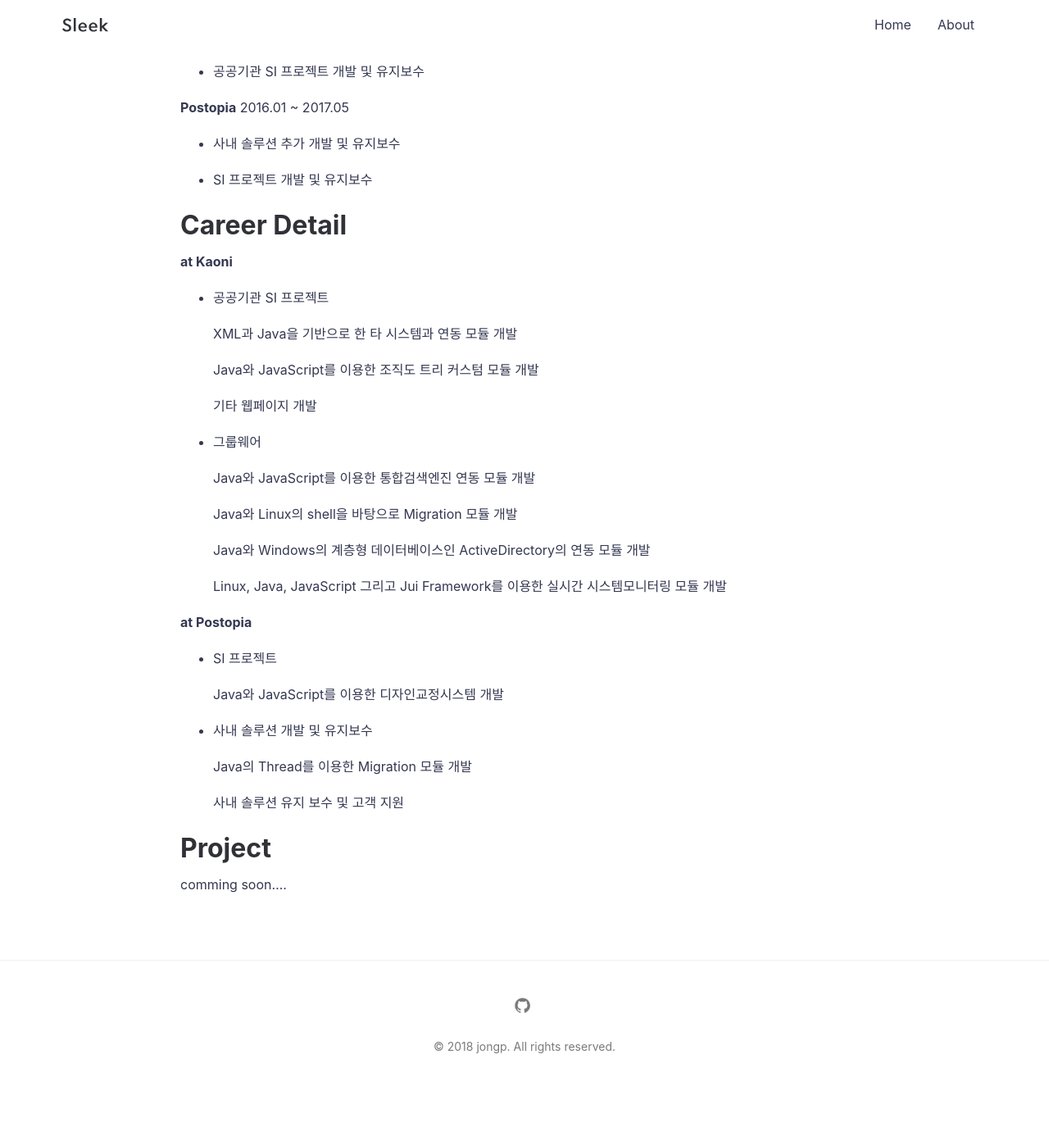
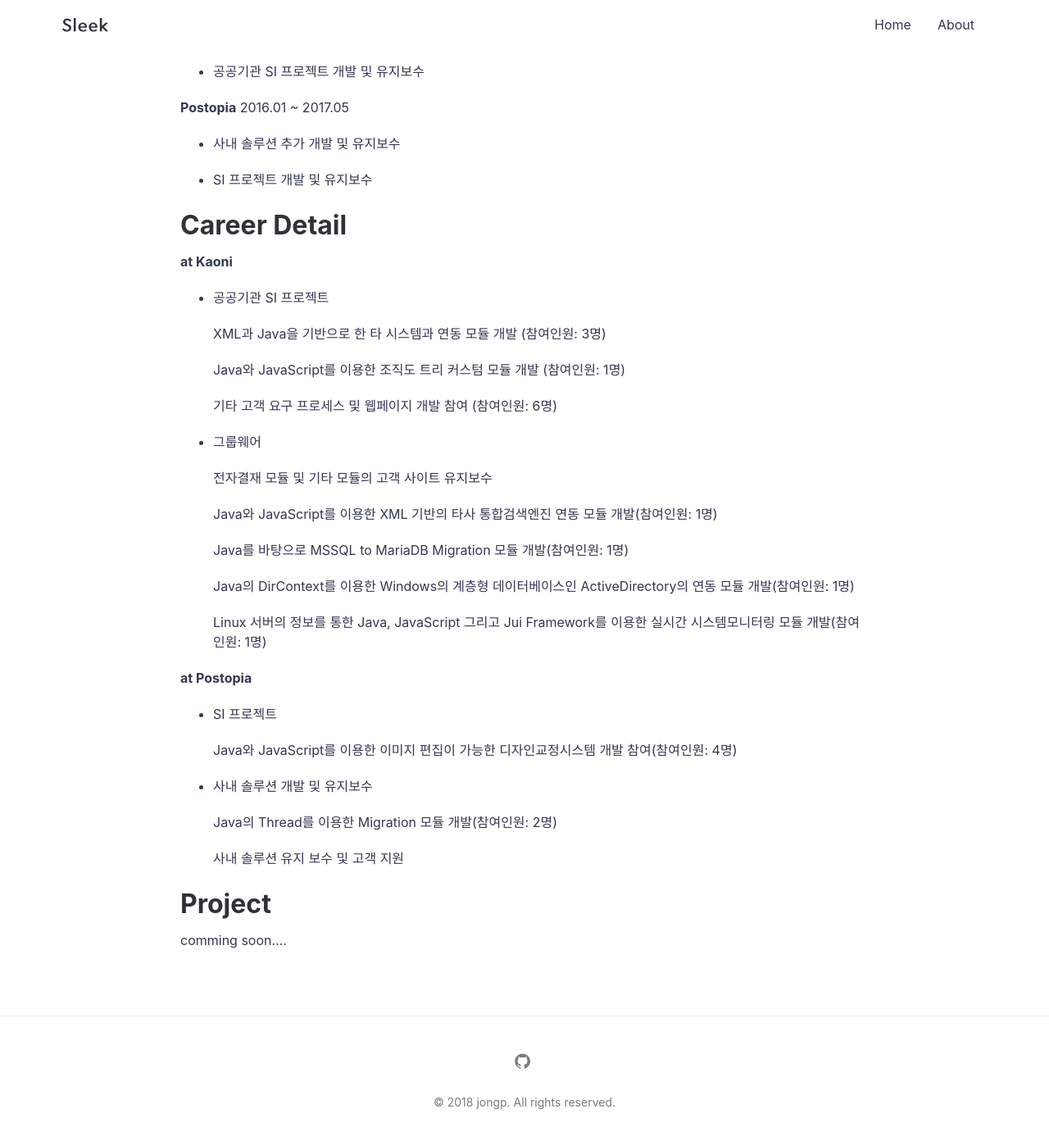
Before and after one commit to jonggyun/jonggyun.github.io, a Jekyll site: the page built from about.md, in a window 1280 px wide and 1400 px high, scrolled down 745 px. Shown: the top 1392 px of the window at 82% size. Built offline with Jekyll 4.4.1, drawn with Linux system fonts in a browser that asks for light colours; before the commit the page ends 2077 px from its top, so only the background shows below that.

Commit message:
modify about profile

```diff
--- a/about.md
+++ b/about.md
@@ -51,31 +51,33 @@ Career Detail
 
 - 공공기관 SI 프로젝트
 
-  XML과 Java을 기반으로 한 타 시스템과 연동 모듈 개발
+  XML과 Java을 기반으로 한 타 시스템과 연동 모듈 개발 (참여인원: 3명)
 
-  Java와 JavaScript를 이용한 조직도 트리 커스텀 모듈 개발
+  Java와 JavaScript를 이용한 조직도 트리 커스텀 모듈 개발 (참여인원: 1명)
 
-  기타 웹페이지 개발
+  기타 고객 요구 프로세스 및 웹페이지 개발 참여 (참여인원: 6명)
 
 - 그룹웨어
 
-  Java와 JavaScript를 이용한 통합검색엔진 연동 모듈 개발
+  전자결재 모듈 및 기타 모듈의 고객 사이트 유지보수
 
-  Java와 Linux의 shell을 바탕으로 Migration 모듈 개발
+  Java와 JavaScript를 이용한 XML 기반의 타사 통합검색엔진 연동 모듈 개발(참여인원: 1명)
 
-  Java와 Windows의 계층형 데이터베이스인 ActiveDirectory의 연동 모듈 개발
+  Java를 바탕으로 MSSQL to MariaDB Migration 모듈 개발(참여인원: 1명)
 
-  Linux, Java, JavaScript 그리고 Jui Framework를 이용한 실시간 시스템모니터링 모듈 개발
+  Java의 DirContext를 이용한 Windows의 계층형 데이터베이스인 ActiveDirectory의 연동 모듈 개발(참여인원: 1명)
+
+  Linux 서버의 정보를 통한 Java, JavaScript 그리고 Jui Framework를 이용한 실시간 시스템모니터링 모듈 개발(참여인원: 1명)
 
 **at Postopia**
 
 - SI 프로젝트
 
-  Java와 JavaScript를 이용한 디자인교정시스템 개발
+  Java와 JavaScript를 이용한 이미지 편집이 가능한 디자인교정시스템 개발 참여(참여인원: 4명)
 
 - 사내 솔루션 개발 및 유지보수
 
-  Java의 Thread를 이용한 Migration 모듈 개발
+  Java의 Thread를 이용한 Migration 모듈 개발(참여인원: 2명)
 
   사내 솔루션 유지 보수 및 고객 지원
 
```
